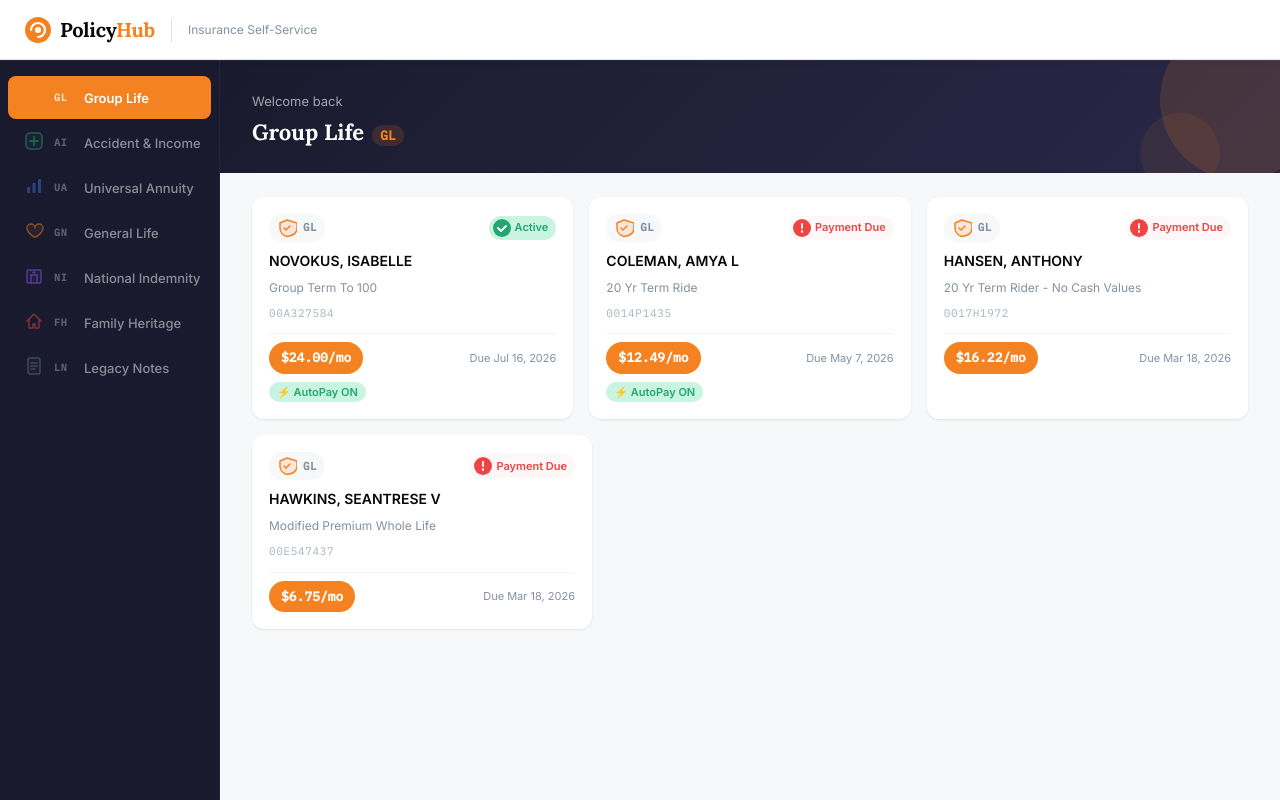
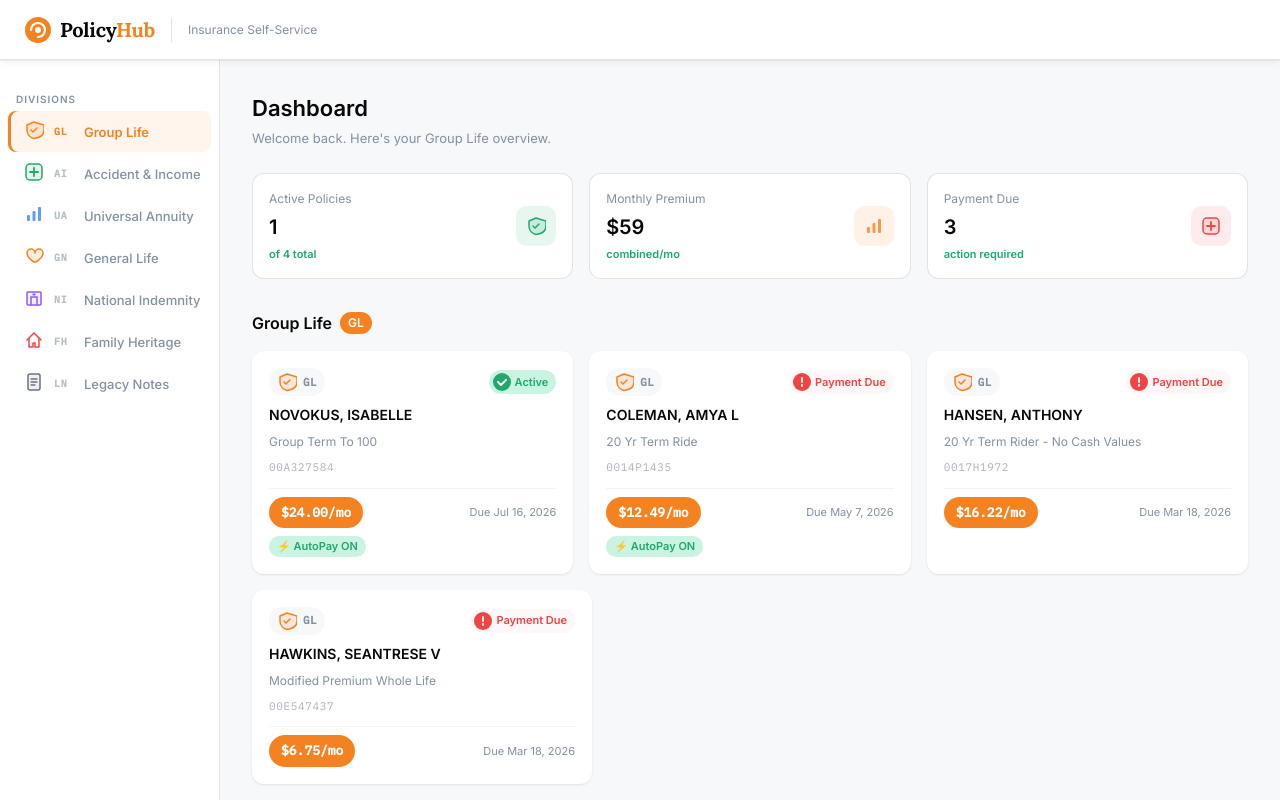
Before and after one commit to Y0geshmainkar/policyhub, a React (Vite) app: page / in a window 1280 px wide. Built offline with nearby package versions, Linux system fonts and the light colour scheme.

Commit message:
feat: TallyPrime layout — white sidebar with orange active state, plain dashboard header, stat cards

```diff
--- a/src/App.module.scss
+++ b/src/App.module.scss
@@ -13,6 +13,7 @@ $breakpoint: 640px;
   display: flex;
   flex: 1;
   overflow: hidden;
+  background: $off-white;
 
   @media (max-width: $breakpoint) {
     flex-direction: column;
--- a/src/components/Sidebar/Sidebar.module.scss
+++ b/src/components/Sidebar/Sidebar.module.scss
@@ -5,29 +5,47 @@ $breakpoint: 640px;
 
 .sidebar {
   width: $sidebar-width;
-  background: $navy;
-  padding-top: $space-sm;
+  background: $white;
+  border-right: 1px solid $border-color;
+  padding-top: $space-md;
   flex-shrink: 0;
   overflow-y: auto;
-  border-right: 1px solid rgba($white, 0.06);
+  display: flex;
+  flex-direction: column;
 
   @media (max-width: $breakpoint) {
     width: 100%;
     padding-top: 0;
+    flex-direction: row;
     overflow-y: visible;
     overflow-x: auto;
     border-right: none;
-    border-bottom: 1px solid rgba($white, 0.08);
+    border-bottom: 1px solid $border-color;
+  }
+}
+
+// Section label like "INSURANCE" in TallyPrime
+.sectionLabel {
+  font-size: 10px;
+  font-weight: 700;
+  letter-spacing: 0.1em;
+  text-transform: uppercase;
+  color: $slate-mid;
+  padding: $space-sm $space-md $space-xs;
+  margin-top: $space-sm;
+
+  @media (max-width: $breakpoint) {
+    display: none;
   }
 }
 
 .tabList {
   list-style: none;
-  padding: $space-sm;
+  padding: 0 $space-sm;
   margin: 0;
   display: flex;
   flex-direction: column;
-  gap: 2px;
+  gap: 1px;
 
   @media (max-width: $breakpoint) {
     flex-direction: row;
@@ -41,39 +59,39 @@ $breakpoint: 640px;
   align-items: center;
   gap: 10px;
   cursor: pointer;
-  padding: 10px $space-md;
+  padding: 9px $space-md;
   font-family: $font-sans;
   font-size: 13px;
   font-weight: 500;
-  color: rgba($white, 0.5);
+  color: $slate-mid;
   border: none;
   background: transparent;
   width: 100%;
   text-align: left;
   border-radius: $radius-sm;
-  transition: background 0.15s, color 0.15s;
+  transition: background 0.12s, color 0.12s;
   white-space: nowrap;
 
   &:hover:not([aria-selected='true']) {
-    color: rgba($white, 0.85);
-    background: rgba($white, 0.06);
+    background: $off-white;
+    color: $dark;
   }
 
-  // ── Active state: solid orange bg, white text, icon visible ──────────────
+  // Active: light orange bg + orange text + left orange bar (TallyPrime pattern)
   &[aria-selected='true'] {
-    background: $orange;
-    color: $white;
+    background: rgba($orange, 0.08);
+    color: $orange;
     font-weight: 600;
+    box-shadow: inset 3px 0 0 $orange;
 
-    .code {
-      color: rgba($white, 0.75);
-    }
+    .code   { color: $orange; }
+    .icon   { color: $orange; }
 
     @media (max-width: $breakpoint) {
-      background: transparent;
+      box-shadow: none;
       border-bottom: 2px solid $orange;
+      background: rgba($orange, 0.06);
       border-radius: 0;
-      color: $white;
     }
   }
 
@@ -86,11 +104,8 @@ $breakpoint: 640px;
 
 .icon {
   flex-shrink: 0;
-
-  // Inactive: dim icon
-  .tab:not([aria-selected='true']) & {
-    opacity: 0.5;
-  }
+  color: $slate-mid;
+  transition: color 0.12s;
 }
 
 .code {
@@ -98,8 +113,9 @@ $breakpoint: 640px;
   font-size: 10px;
   font-weight: 700;
   letter-spacing: 0.08em;
-  color: rgba($white, 0.3);
+  color: rgba($slate-mid, 0.6);
   min-width: 20px;
+  transition: color 0.12s;
 }
 
 .label {
--- a/src/components/Sidebar/Sidebar.tsx
+++ b/src/components/Sidebar/Sidebar.tsx
@@ -29,6 +29,7 @@ export function Sidebar() {
 
   return (
     <nav className={styles.sidebar} aria-label="Divisions">
+      <span className={styles.sectionLabel}>Divisions</span>
       <ul role="tablist" aria-orientation="vertical" className={styles.tabList}>
         {DIVISIONS.map((div, i) => (
           <li key={div} role="presentation">
--- a/src/pages/Dashboard/Dashboard.module.scss
+++ b/src/pages/Dashboard/Dashboard.module.scss
@@ -7,80 +7,88 @@ $breakpoint: 640px;
   flex: 1;
   overflow-y: auto;
   background: $off-white;
+  padding: $space-xl;
+
+  @media (max-width: $breakpoint) { padding: $space-md; }
 }
 
-.hero {
-  background: linear-gradient(135deg, $navy 0%, color.adjust($navy, $lightness: 8%) 100%);
-  padding: $space-xl $space-xl $space-lg;
-  position: relative;
-  overflow: hidden;
-
-  // Decorative orange circle — top right
-  &::after {
-    content: '';
-    position: absolute;
-    top: -40px;
-    right: -40px;
-    width: 160px;
-    height: 160px;
-    border-radius: 50%;
-    background: rgba($orange, 0.15);
-    pointer-events: none;
-  }
-
-  // Second smaller circle
-  &::before {
-    content: '';
-    position: absolute;
-    bottom: -20px;
-    right: 60px;
-    width: 80px;
-    height: 80px;
-    border-radius: 50%;
-    background: rgba($orange, 0.08);
-    pointer-events: none;
-  }
-
-  @media (max-width: $breakpoint) {
-    padding: $space-lg $space-md $space-md;
-  }
+// Plain page header — no dark bg
+.pageHeader {
+  margin-bottom: $space-lg;
 }
 
-.greeting {
+.pageTitle {
   font-family: $font-sans;
-  font-size: 13px;
-  color: rgba($white, 0.6);
+  font-size: 22px;
+  font-weight: 700;
+  color: $dark;
   margin-bottom: 4px;
 }
 
-.heading {
-  font-family: $font-serif;
-  font-size: 22px;
-  color: $white;
-  position: relative;
-  z-index: 1;
+.pageSubtitle {
+  font-size: 13px;
+  color: $slate-mid;
+}
+
+// Stat cards row (TallyPrime style)
+.statsRow {
+  display: flex;
+  flex-wrap: wrap;
+  gap: $space-md;
+  margin-bottom: $space-xl;
+
+  @media (max-width: $breakpoint) { gap: $space-sm; }
+}
+
+.statCard {
+  flex: 1 1 160px;
+  background: $white;
+  border: 1px solid $border-color;
+  border-radius: $radius-md;
+  padding: $space-md;
+  display: flex;
+  align-items: center;
+  justify-content: space-between;
+  gap: $space-md;
+}
+
+.statInfo { display: flex; flex-direction: column; gap: 4px; }
+.statLabel { font-size: 12px; color: $slate-mid; }
+.statValue { font-size: 20px; font-weight: 700; color: $dark; }
+.statSub   { font-size: 11px; color: $forest; font-weight: 600; }
+
+.statIcon {
+  width: 40px;
+  height: 40px;
+  border-radius: 10px;
+  display: flex;
+  align-items: center;
+  justify-content: center;
+  flex-shrink: 0;
+
+  &.orange  { background: rgba($orange, 0.1); }
+  &.green   { background: rgba($forest, 0.1); }
+  &.red     { background: rgba($rust,   0.1); }
+  &.blue    { background: rgba(#3B82F6,  0.1); }
+}
+
+// Division section heading
+.sectionHeading {
+  font-size: 16px;
+  font-weight: 700;
+  color: $dark;
+  margin-bottom: $space-md;
+  display: flex;
+  align-items: center;
+  gap: $space-sm;
 
   span {
-    font-family: $font-mono;
-    font-size: 13px;
-    color: $orange;
-    margin-left: $space-sm;
+    font-size: 12px;
     font-weight: 600;
-    background: rgba($orange, 0.15);
+    color: $white;
+    background: $orange;
     padding: 2px 8px;
-    border-radius: 10px;
-  }
-
-  @media (max-width: $breakpoint) {
-    font-size: 18px;
-  }
-}
-
-.content {
-  padding: $space-lg $space-xl;
-
-  @media (max-width: $breakpoint) {
-    padding: $space-md;
+    border-radius: $radius-pill;
   }
 }
 
@@ -103,5 +111,4 @@ $breakpoint: 640px;
 .empty {
   color: $slate-mid;
   font-style: italic;
-  padding: $space-lg;
 }
--- a/src/pages/Dashboard/Dashboard.tsx
+++ b/src/pages/Dashboard/Dashboard.tsx
@@ -1,13 +1,18 @@
 import { useAppSelector } from '../../store/hooks';
 import { DIVISION_NAMES } from '../../types/policy';
 import { PolicyCard } from '../../components/PolicyCard/PolicyCard';
+import { ShieldIcon, ChartIcon, MedicalIcon } from '../../components/icons/Icons';
 import { usePolicies } from '../../hooks/usePayment';
 import styles from './Dashboard.module.scss';
 
 export function Dashboard() {
   const activeDivision = useAppSelector(s => s.policies.activeDivision);
   const { data: policies = [], isLoading, isError } = usePolicies();
-  const filtered = policies.filter(p => p.division === activeDivision);
+
+  const filtered   = policies.filter(p => p.division === activeDivision);
+  const activeCount = filtered.filter(p => p.status === 'active').length;
+  const dueCount    = filtered.filter(p => p.status === 'due').length;
+  const totalPremium = filtered.reduce((s, p) => s + p.premium, 0);
 
   return (
     <main
@@ -16,16 +21,56 @@ export function Dashboard() {
       aria-labelledby={`tab-${activeDivision}`}
       className={styles.panel}
     >
-      {/* Hero strip */}
-      <div className={styles.hero}>
-        <p className={styles.greeting}>Welcome back</p>
-        <h1 className={styles.heading}>
+      {/* Page header — plain, no dark bg */}
+      <div className={styles.pageHeader}>
+        <h1 className={styles.pageTitle}>Dashboard</h1>
+        <p className={styles.pageSubtitle}>Welcome back. Here's your {DIVISION_NAMES[activeDivision]} overview.</p>
+      </div>
+
+      {/* Stat cards */}
+      {!isLoading && !isError && filtered.length > 0 && (
+        <div className={styles.statsRow}>
+          <div className={styles.statCard}>
+            <div className={styles.statInfo}>
+              <span className={styles.statLabel}>Active Policies</span>
+              <span className={styles.statValue}>{activeCount}</span>
+              <span className={styles.statSub}>of {filtered.length} total</span>
+            </div>
+            <div className={`${styles.statIcon} ${styles.green}`}>
+              <ShieldIcon color="#22A86E" />
+            </div>
+          </div>
+          <div className={styles.statCard}>
+            <div className={styles.statInfo}>
+              <span className={styles.statLabel}>Monthly Premium</span>
+              <span className={styles.statValue}>${totalPremium.toFixed(0)}</span>
+              <span className={styles.statSub}>combined/mo</span>
+            </div>
+            <div className={`${styles.statIcon} ${styles.orange}`}>
+              <ChartIcon color="#F58220" />
+            </div>
+          </div>
+          {dueCount > 0 && (
+            <div className={styles.statCard}>
+              <div className={styles.statInfo}>
+                <span className={styles.statLabel}>Payment Due</span>
+                <span className={styles.statValue}>{dueCount}</span>
+                <span className={styles.statSub}>action required</span>
+              </div>
+              <div className={`${styles.statIcon} ${styles.red}`}>
+                <MedicalIcon color="#EF4444" />
+              </div>
+            </div>
+          )}
+        </div>
+      )}
+
+      {/* Division policies */}
+      <div className={styles.sectionHeading}>
         {DIVISION_NAMES[activeDivision]}
         <span>{activeDivision}</span>
-        </h1>
       </div>
 
-      <div className={styles.content}>
       {isLoading && <p className={styles.empty}>Loading policies…</p>}
       {isError   && <p className={styles.empty}>Failed to load policies.</p>}
 
@@ -37,7 +82,6 @@ export function Dashboard() {
           }
         </div>
       )}
-      </div>
     </main>
   );
 }
```
Lines whose indentation alone changed are shown as unchanged.
